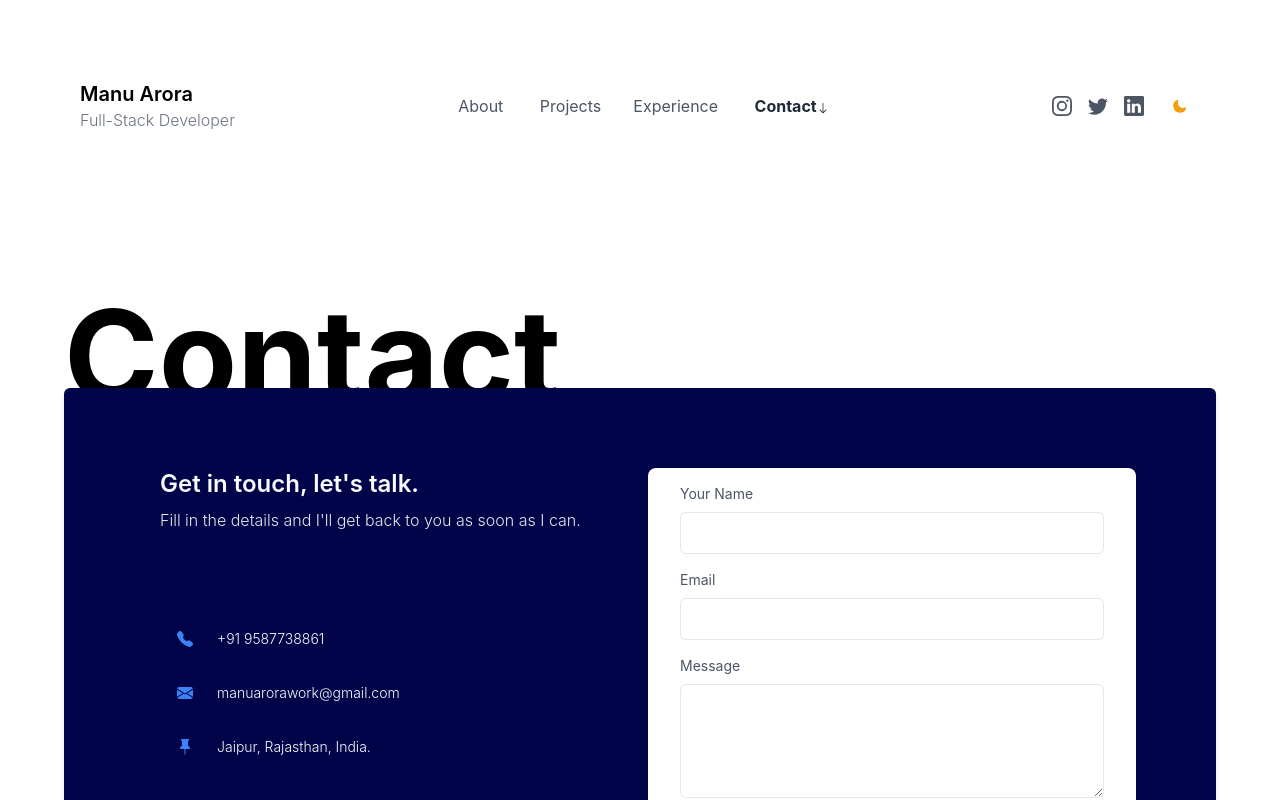
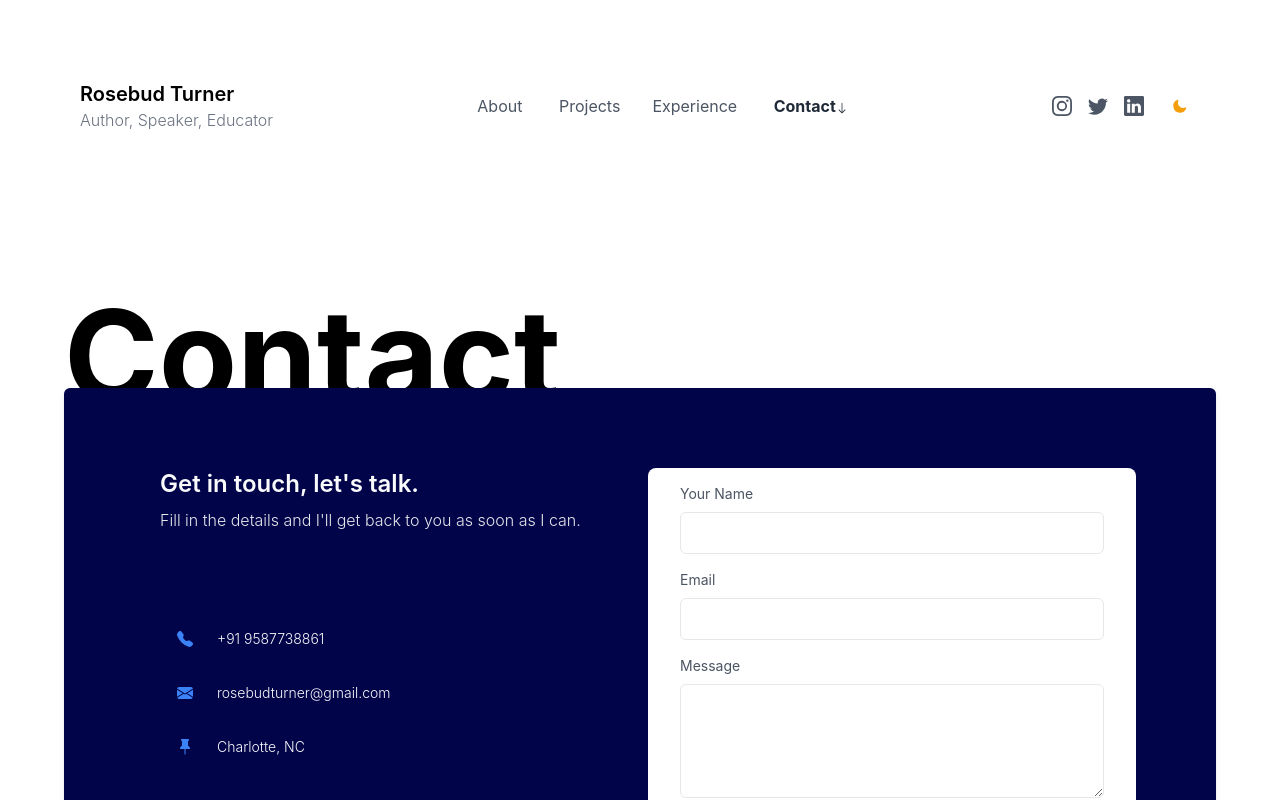
Before and after one commit to agalloch88/RosebudTurnerSite, a Next.js app: page /contact in a window 1280 px wide. Shown: the top 800 px of the page. Built offline with nearby package versions, Linux system fonts and the light colour scheme.

Commit message:
start changing constants

```diff
--- a/constants/data.js
+++ b/constants/data.js
@@ -1,11 +1,11 @@
 const userData = {
   githubUsername: "manuarora700",
-  name: "Manu Arora",
-  designation: "Full-Stack Developer",
+  name: "Rosebud Turner",
+  designation: "Author, Speaker, Educator",
   avatarUrl: "/avatar.png",
-  email: "manuarorawork@gmail.com",
+  email: "rosebudturner@gmail.com",
   phone: "+91 9587738861",
-  address: "Jaipur, Rajasthan, India.",
+  address: "Charlotte, NC",
   projects: [
     {
       title: "Tailwind Master Kit",
```
